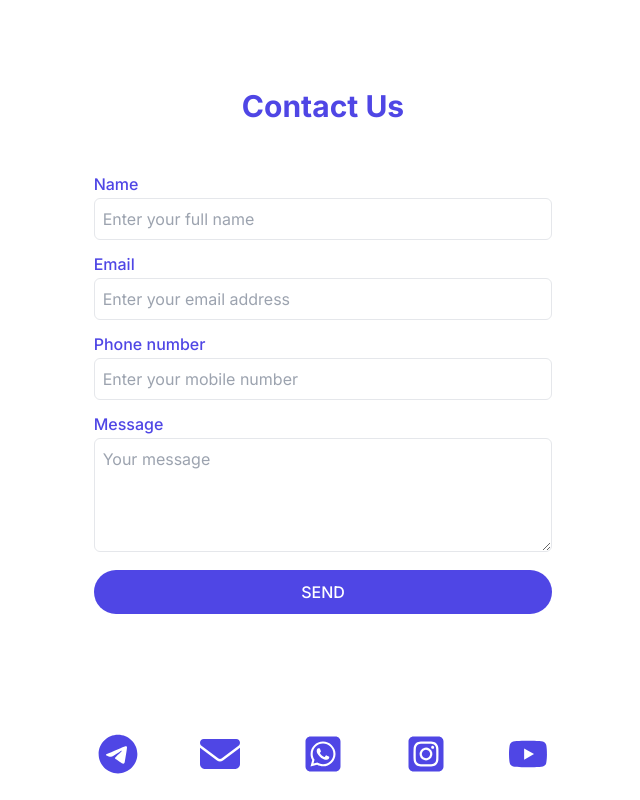
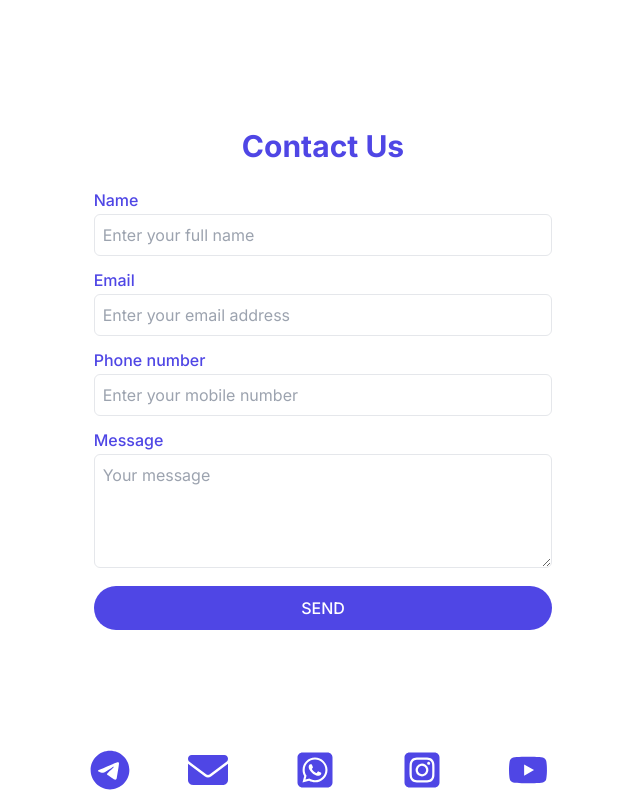
Before and after one commit to AjithCodeCraft/ATOM-WEBSITE-MAIN, a Next.js app: page / in a window 1280 px wide. Shown: the part 2640-3440 px from the top of the page, without its empty margins (317-957 px from the left). Built offline with nearby package versions, Linux system fonts and the light colour scheme.

Commit message:
navigation course s ection fixed

```diff
--- a/src/app/components/contactForm.js
+++ b/src/app/components/contactForm.js
@@ -12,11 +12,11 @@ const Contact = () => {
         window.open(whatsappURL, '_blank');
     };
     return (
-        <div className="px-4 lg:px-8 bg-white  pt-30 sm:pt-24 md:pt-28 xl:pt-35" id='contactus'>
+        <div className="px-4 lg:px-8 pt-32 sm:pt-36 md:pt-28 xl:pt-44 bg-white" id='contactus'>
             <section className="mb-4">
-                <div className="flex justify-center mt-[40px]">
-                    <div className="text-center md:max-w-xl lg:max-w-3xl">
-                        <h2 className="mb-12 px-6 text-3xl font-bold text-indigo-600">
+                <div className="flex justify-center mt-4">
+                    <div className="text-center md:max-w-xl lg:max-w-3xl mx-auto">
+                        <h2 className="mb-6 px-4 text-3xl font-bold text-indigo-600">
                             Contact Us
                         </h2>
                     </div>
@@ -87,7 +87,7 @@ const Contact = () => {
 
                         <div className="w-full">
                             <div className="flex flex-row justify-between w-full">
-                                <div className="mb-12 md:px-3 px-0">
+                                <div className="mb-12 md:px-1 px-0">
                                     <div className="flex items-start">
                                         <div className="inline-block rounded-md  p-4 text-indigo-600">
                                             <Link href='https://t.me/+ADvEJPjg2ThjNjE1' target='_blank'>
```
